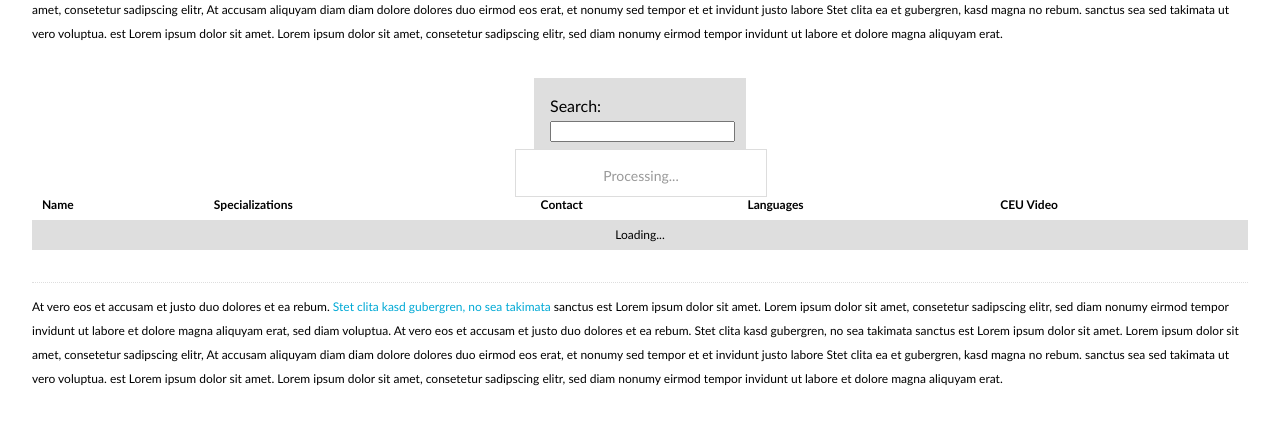
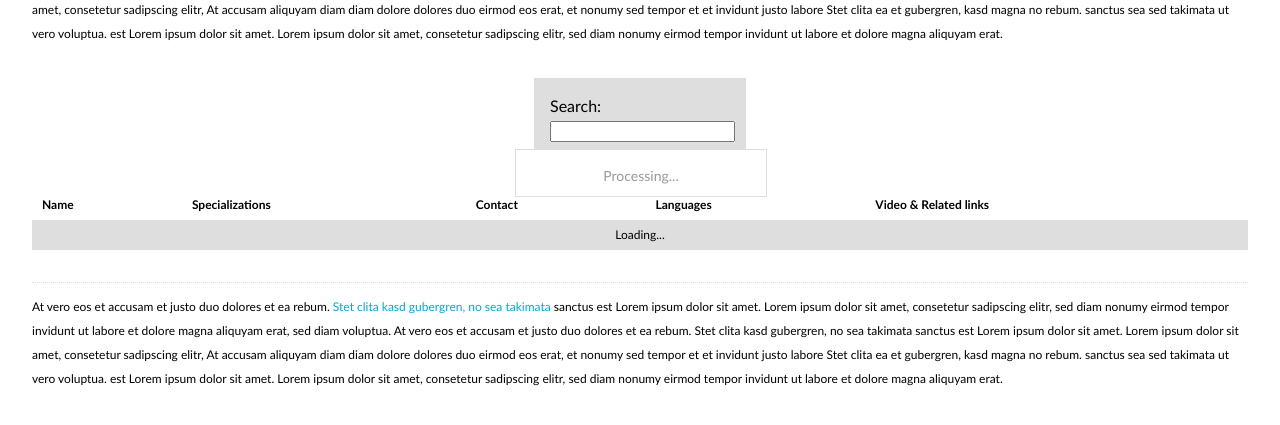
Before and after one commit to aboros/ceuexperts, a PHP site: page / in a window 1280 px wide. Shown: the part 145-570 px from the top of the page. Run offline with PHP 8.4, Linux system fonts and the light colour scheme.

Commit message:
Change title of CEU Video column to Video & Related links.

```diff
--- a/index.php
+++ b/index.php
@@ -83,7 +83,7 @@
           <th>Specializations</th>
           <th>Contact</th>
           <th>Languages</th>
-          <th>CEU Video</th>
+          <th>Video &amp; Related links</th>
           <th>Telephone</th>
         </tr>
       </thead>
```
